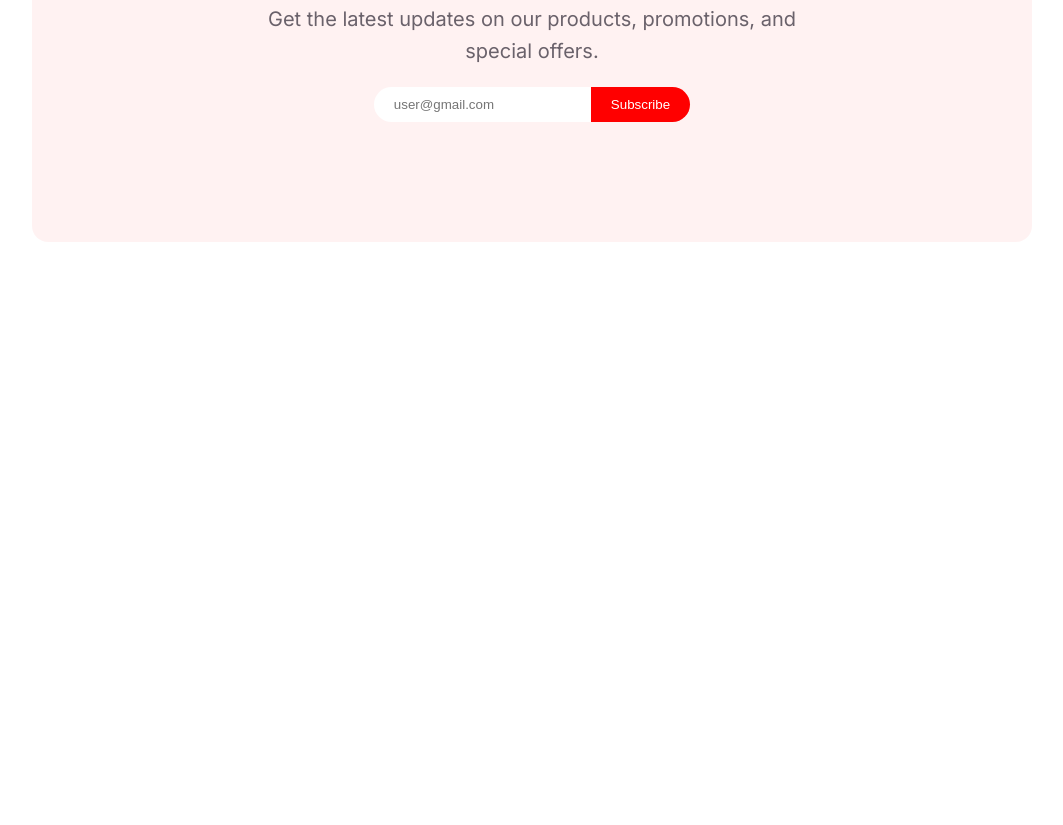
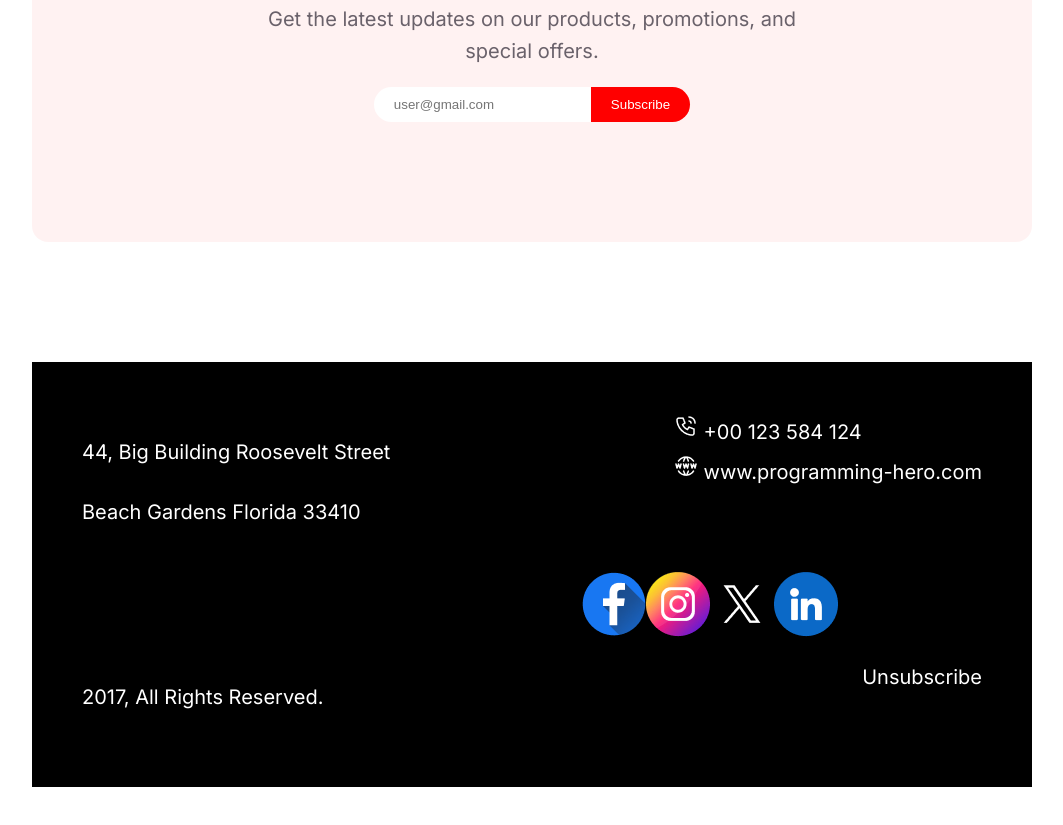
Before and after one commit to ProgrammerSabbir/new-year-party, a plain HTML site: page index.html in a window 1280 px wide. Shown: the part 6772-7597 px from the top of the page, without its empty margins (108-1171 px from the left). Before the commit the page ends 7134 px from the top, so only its background shows below. Drawn offline with Linux system fonts and the light colour scheme.

Commit message:
completed footer section

```diff
--- a/index.html
+++ b/index.html
@@ -115,7 +115,32 @@
             <input type="email" name="" id="" placeholder="user@gmail.com">
             <button type="submit">Subscribe</button>
         </form>
+    </section>
+    <footer>
+        <section class="sec9">
+            <div class="sdiv1">
+                <p>44, Big Building Roosevelt Street
+                </p>
+                <p>Beach Gardens Florida 33410</p>
+            </div>
 
-    </section>
+            <div class="sdiv2">
+                <img src="images/Call.png" alt=""> +00 123 584 124
+                <br>
+                <img src="images/Website.png" alt=""> www.programming-hero.com
+            </div>
+        </section>
+        <section class="sec10">
+            <img src="images/Facebook.png" alt="">
+            <img src="images/Instagram.png" alt="">
+            <img src="images/Twitter.png" alt="">
+            <img src="images/Linkedin.png" alt="">
+        </section>
+        <section class="sec11">
+            <p>2017, All Rights Reserved.</p>
+            <a href="">Unsubscribe</a>
+        </section>
+    </footer>
 </body>
+
 </html>
--- a/styles/style.css
+++ b/styles/style.css
@@ -314,3 +314,43 @@ line-height: 32px; /* 160% */
     border-top-right-radius: 50px;
     border-bottom-right-radius: 50px;
   }
+  footer{
+    background-color: black;
+    margin: 0;
+    padding: 50px;
+    color: #FFF;
+font-family: Inter;
+font-size: 20px;
+font-style: normal;
+font-weight: 400;
+line-height: 40px; /* 166.667% */
+
+  }
+  .sec9{
+    color: #FFF;
+    display: flex;
+    justify-content: space-between;
+  }
+  .sdiv2{
+    color: #FFF;
+    display: block;
+    color: #FFF;
+
+  }
+  .sec10{
+    display: flex;
+    justify-content: space-between;
+    text-align: center;
+    padding: 20px 500px;
+
+  }
+  .sec11{
+    color: #FFF;
+    display: flex;
+    justify-content: space-between;
+
+  }
+  .sec11 a{
+    color: #FFF;
+    text-decoration: none;
+  }
```
